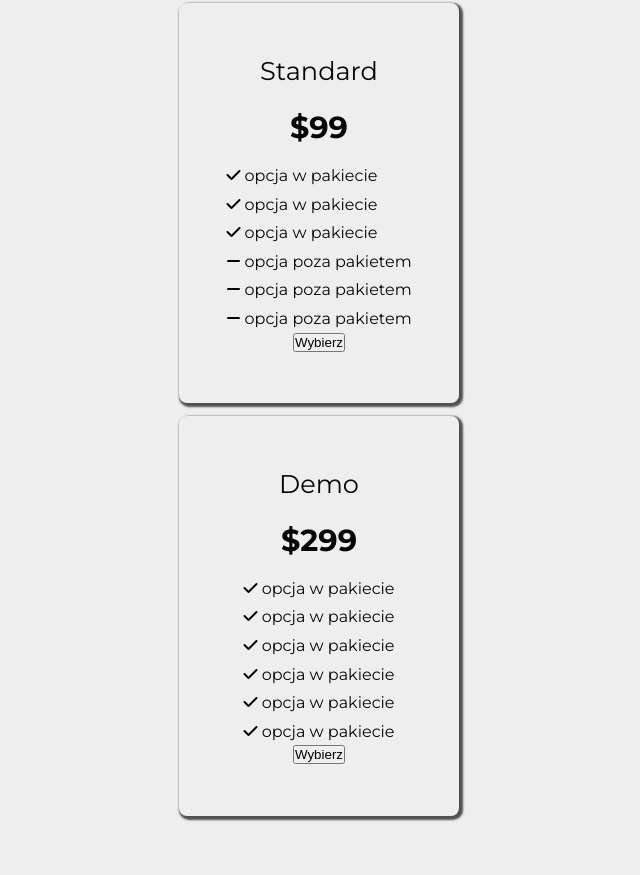
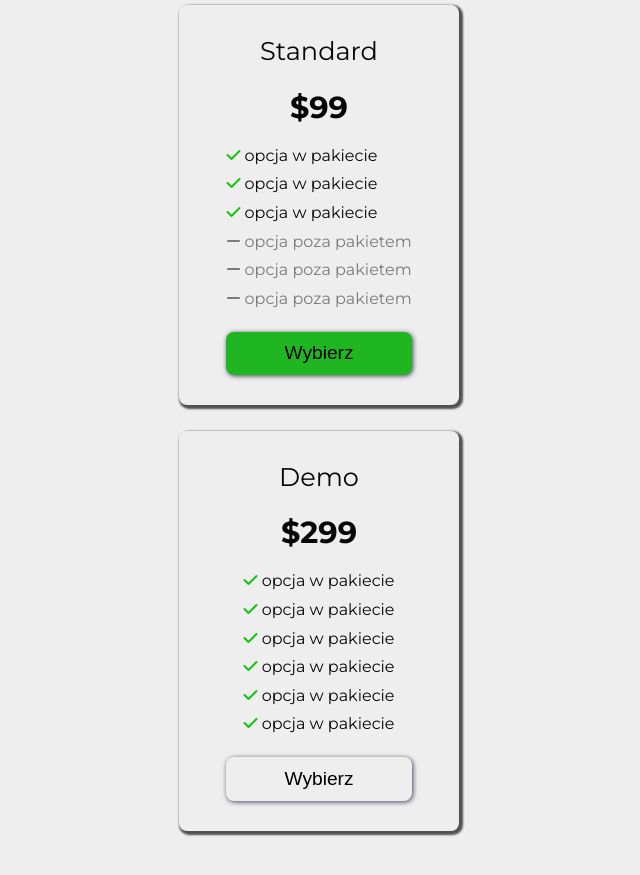
Before and after one commit to Astilion/ForestGroup, a website: page index.html in a window 1280 px wide. Shown: the part 1795-2670 px from the top of the page, without its empty margins (321-961 px from the left). Drawn offline with Linux system fonts and the light colour scheme.

Commit message:
styled offers for mobile version

```diff
--- a/index.html
+++ b/index.html
@@ -73,39 +73,39 @@
             <div class="offers__h3">Demo</div>
             <p class="offers__price">$0</p>
             <ul class="offers__list">
-                <li class="offers__element"><i class="fa-solid fa-check"></i> opcja w pakiecie</li>
-                <li class="offers__element"><i class="fa-solid fa-check"></i> opcja w pakiecie</li>
+                <li class="offers__element"><i class="fa-solid fa-check offers__check"></i> opcja w pakiecie</li>
+                <li class="offers__element"><i class="fa-solid fa-check offers__check"></i> opcja w pakiecie</li>
                 <li class="offers__element offers__element-off"><i class="fa-solid fa-minus"></i> opcja poza pakietem</li>
                 <li class="offers__element offers__element-off"><i class="fa-solid fa-minus"></i> opcja poza pakietem</li>
                 <li class="offers__element offers__element-off"><i class="fa-solid fa-minus"></i> opcja poza pakietem</li>
                 <li class="offers__element offers__element-off"><i class="fa-solid fa-minus"></i> opcja poza pakietem</li>
             </ul>
-            <button class="offers__button offers__element-off">Wybierz</button>
+            <button class="offers__button">Wybierz</button>
         </div>
         <div class="offers__card">
             <div class="offers__h3">Standard</div>
             <p class="offers__price">$99</p>
             <ul class="offers__list">
-                <li class="offers__element"><i class="fa-solid fa-check"></i> opcja w pakiecie</li>
-                <li class="offers__element"><i class="fa-solid fa-check"></i> opcja w pakiecie</li>
-                <li class="offers__element"><i class="fa-solid fa-check"></i> opcja w pakiecie</li>
+                <li class="offers__element"><i class="fa-solid fa-check offers__check"></i> opcja w pakiecie</li>
+                <li class="offers__element"><i class="fa-solid fa-check offers__check"></i> opcja w pakiecie</li>
+                <li class="offers__element"><i class="fa-solid fa-check offers__check"></i> opcja w pakiecie</li>
                 <li class="offers__element offers__element-off"><i class="fa-solid fa-minus"></i> opcja poza pakietem</li>
                 <li class="offers__element offers__element-off"><i class="fa-solid fa-minus"></i> opcja poza pakietem</li>
                 <li class="offers__element offers__element-off"><i class="fa-solid fa-minus"></i> opcja poza pakietem</li>
             </ul>
-            <button class="offers__button offers__button-g">Wybierz</button>
+            <button class="offers__button offers__button-p">Wybierz</button>
         </div>
 
         <div class="offers__card">
             <div class="offers__h3">Demo</div>
             <p class="offers__price">$299</p>
             <ul class="offers__list">
-                <li class="offers__element"><i class="fa-solid fa-check"></i> opcja w pakiecie</li>
-                <li class="offers__element"><i class="fa-solid fa-check"></i> opcja w pakiecie</li>
-                <li class="offers__element"><i class="fa-solid fa-check"></i> opcja w pakiecie</li>
-                <li class="offers__element"><i class="fa-solid fa-check"></i> opcja w pakiecie</li>
-                <li class="offers__element"><i class="fa-solid fa-check"></i> opcja w pakiecie</li>
-                <li class="offers__element"><i class="fa-solid fa-check"></i> opcja w pakiecie</li>
+                <li class="offers__element"><i class="fa-solid fa-check offers__check"></i> opcja w pakiecie</li>
+                <li class="offers__element"><i class="fa-solid fa-check offers__check"></i> opcja w pakiecie</li>
+                <li class="offers__element"><i class="fa-solid fa-check offers__check"></i> opcja w pakiecie</li>
+                <li class="offers__element"><i class="fa-solid fa-check offers__check"></i> opcja w pakiecie</li>
+                <li class="offers__element"><i class="fa-solid fa-check offers__check"></i> opcja w pakiecie</li>
+                <li class="offers__element"><i class="fa-solid fa-check offers__check"></i> opcja w pakiecie</li>
             </ul>
             <button class="offers__button">Wybierz</button>
         </div>
--- a/src/sass/_colors.scss
+++ b/src/sass/_colors.scss
@@ -1,6 +1,7 @@
 $main-color: #eeeeee;
 $secondary-color: #060606;
 $button-color: #1fb622;
-$button-color2: #cff0c5;
+$button-color2: #edeeed;
+$button-hover-color:#1fa921;
 $footer-color: #aaaaaa;
 $logo-color: #525252;
--- a/src/sass/main.scss
+++ b/src/sass/main.scss
@@ -37,6 +37,7 @@ body {
 		h2 {
 			font-size: 40px;
 			color: $logo-color;
+			font-weight: normal;
 		}
 	}
 	.burger-btn {
@@ -208,6 +209,7 @@ body {
 				text-align: center;
 			}
 			&--p {
+				padding: 1em;
 				font-size: 0.8rem;
 			}
 		}
@@ -254,27 +256,30 @@ body {
 
 .offers {
 	&__p {
-		margin: 1em;
+		margin: 1em auto .5em;
 		padding: 0.5em;
 		text-align: center;
 		font-size: 1rem;
 	}
 	&__cards-container {
-		margin: 0.5em auto;
 		padding: 1em;
 	}
 	&__card {
+		margin: 0.5em auto 1em;
 		display: flex;
 		flex-direction: column;
 		align-items: center;
 		justify-content: center;
-		margin: 0.5em auto;
 		padding: 0.5em;
 		height: 400px;
 		width: 280px;
 		border: 1px solid transparent;
 		border-radius: 8px;
 		box-shadow: 2px 2px 2px 2px rgba(41, 41, 41, 0.8);
+		transition: transform .2s;
+		&:hover {
+			transform: scale(98%);
+		}
 	}
 	&__h3 {
 		margin-bottom: 0.3em;
@@ -292,6 +297,30 @@ body {
 	&__element {
 		padding: 0.3em;
 		font-size: 1rem;
+	}
+	&__check {
+		color: rgb(16, 197, 13)
+	}
+	&__element-off {
+		color: rgb(122, 122, 122);
+	}
+	&__button {
+		margin-top: 1em;
+		padding: .5em 3em;
+		font-size: 1.2rem;
+		border: 1px solid transparent;
+		border-radius: 8px;
+		box-shadow: 1px 1px 5px 0px rgba(66, 68, 90, 1);
+		background-color: $button-color2;
+		cursor: pointer;
+		transition: background-color .3s
+	}
+	&__button-p {
+		background-color: $button-color;
+
+	}
+	&__button:hover {
+		background-color: $button-hover-color;
 	}
 }
 
```
Also changed, not shown: dist/css/main.min.css, 1 other file.
